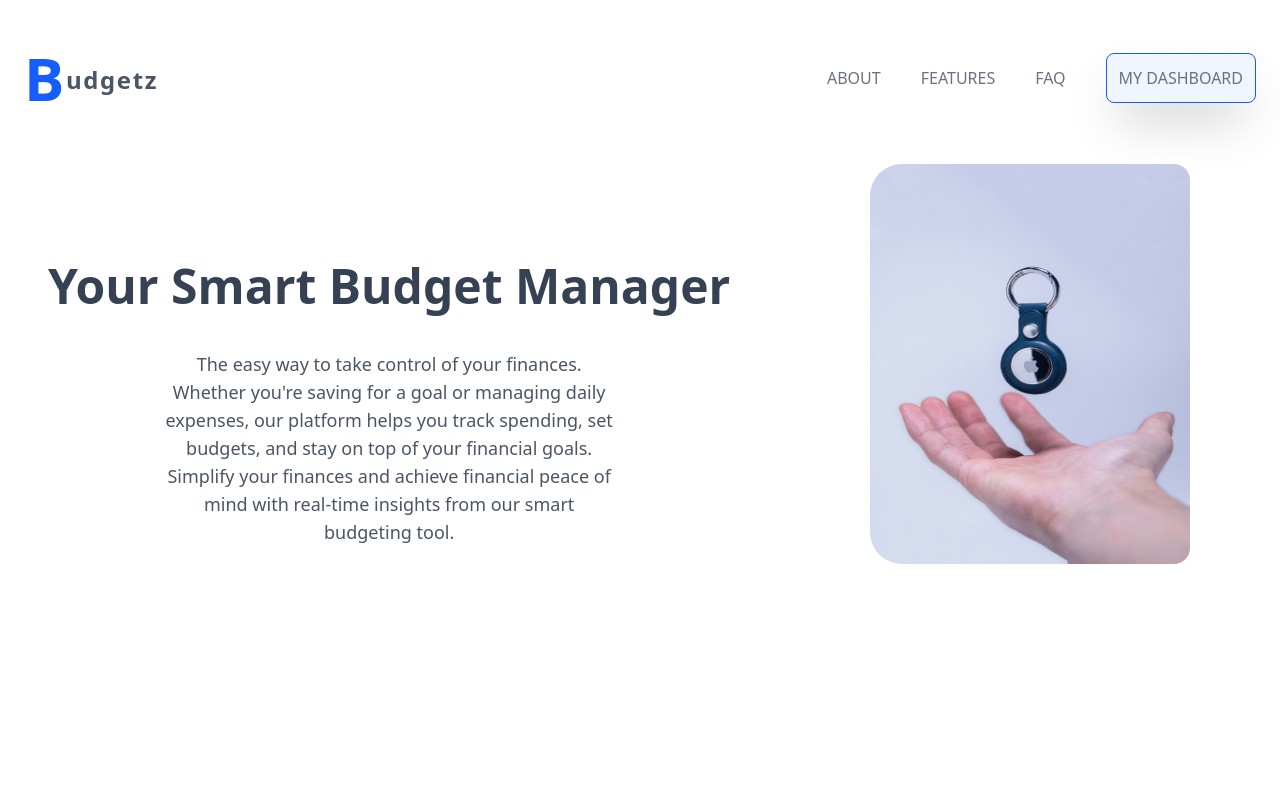
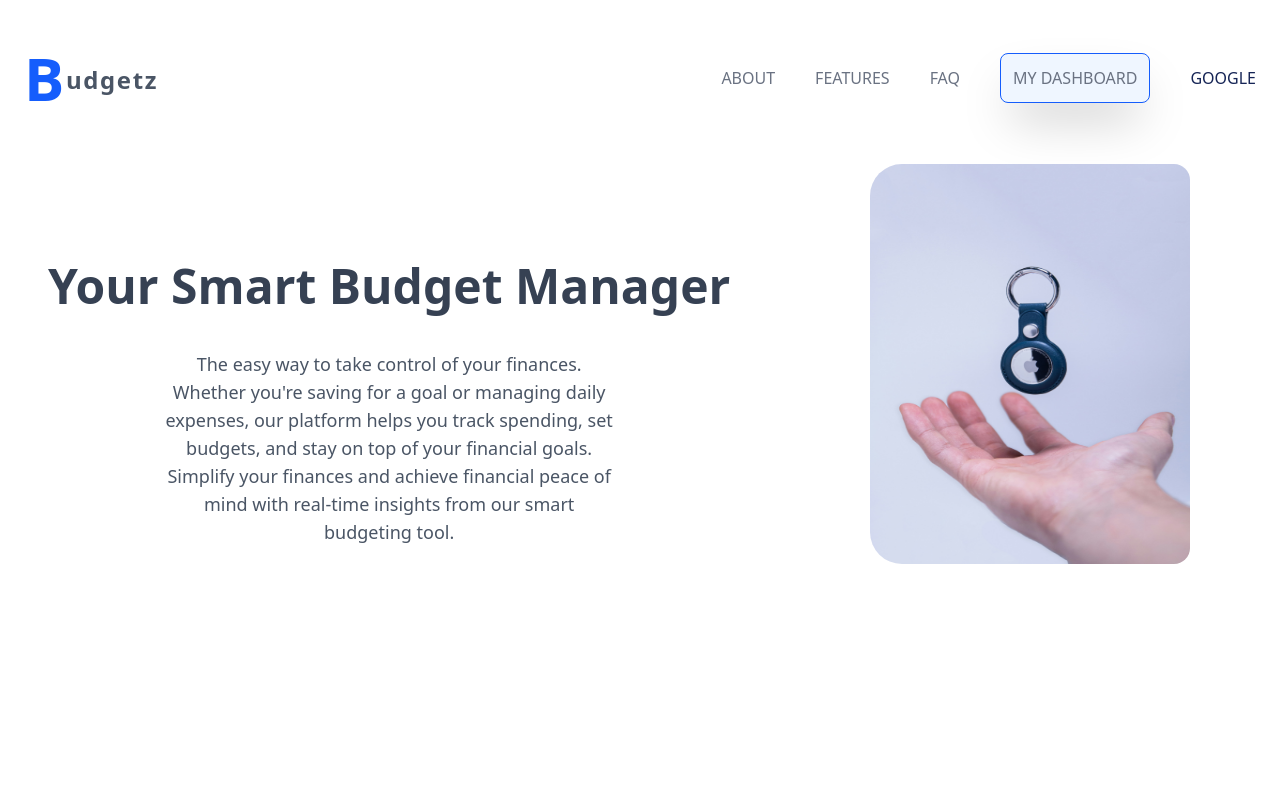
Before and after one commit to Process-Trusters-lisboa/Budgetz, a React (Vite) app: page / in a window 1280 px wide. Shown: the top 800 px of the page. Built offline with nearby package versions, Linux system fonts and the light colour scheme.

Commit message:
implement google authentication

```diff
--- a/src/components/Dashboard.jsx
+++ b/src/components/Dashboard.jsx
@@ -34,6 +34,7 @@ function Dashboard() {
   const [editingIndex, setEditingIndex] = useState(null);
   const [editValue, setEditValue] = useState("");
   const [loading, setLoading] = useState(true);
+
 
   //axios fetch data
   useEffect(() => {
--- a/src/components/Faq.jsx
+++ b/src/components/Faq.jsx
@@ -1,6 +1,7 @@
 import React from "react";
 
 function Faq() {
+
   return (
     <div>
       <section>
--- a/src/components/Navbar.jsx
+++ b/src/components/Navbar.jsx
@@ -1,9 +1,43 @@
-import React from "react";
-import lisbonImage from "../assets/Lisbon.png";
-import { Link } from "react-router-dom";
-import Dashboard from "./Dashboard";
+import React, { useState } from 'react';
+import { auth, googleProvider } from '../config/firebase';
+import { signInWithPopup, signOut } from 'firebase/auth';
+import { Link, useNavigate } from 'react-router-dom';
+
 
 function Navbar() {
+
+   //firebase google authentication
+    const [user, setUser] = useState(null);
+    const navigate = useNavigate()
+
+
+    //googleSignIn and Navigate to Homepage.
+
+    const signInWithGoogle = async () => {
+      try {
+        const result = await signInWithPopup(auth, googleProvider);
+        const currentUser = result.user;
+        setUser(currentUser);
+        console.log('Signed in as', currentUser.displayName);
+
+        navigate('/dashboard');
+
+
+      } catch (e) {
+        console.log('Failed to sign in with Google', e);
+      }
+    };
+
+    const Logout = async () => {
+      try {
+        await signOut(auth);
+      }
+      catch (e) {
+          console.log('Failed to sign in with Google', e);
+        }
+  };
+
+
   return (
     <div>
       {/* navbar container */}
@@ -38,6 +72,9 @@ function Navbar() {
               My Dashboard
             </button>
           </Link>
+          <div onClick={signInWithGoogle} className="text-blue-950">
+            Google
+          </div>
         </div>
       </div>
     </div>
--- a/src/config/firebase.js
+++ b/src/config/firebase.js
@@ -1,6 +1,8 @@
 // Import the functions you need from the SDKs you need
 import { initializeApp } from "firebase/app";
 import { getAnalytics } from "firebase/analytics";
+import {getAuth, GoogleAuthProvider} from 'firebase/auth'
+import { getFirestore } from 'firebase/firestore';
 // TODO: Add SDKs for Firebase products that you want to use
 // https://firebase.google.com/docs/web/setup#available-libraries
 
@@ -20,3 +22,8 @@ const firebaseConfig = {
 // Initialize Firebase
 const app = initializeApp(firebaseConfig);
 const analytics = getAnalytics(app);
+const firestore = getFirestore(app);
+export const auth = getAuth(app)
+export const googleProvider = new GoogleAuthProvider();
+
+export { firestore };
```
